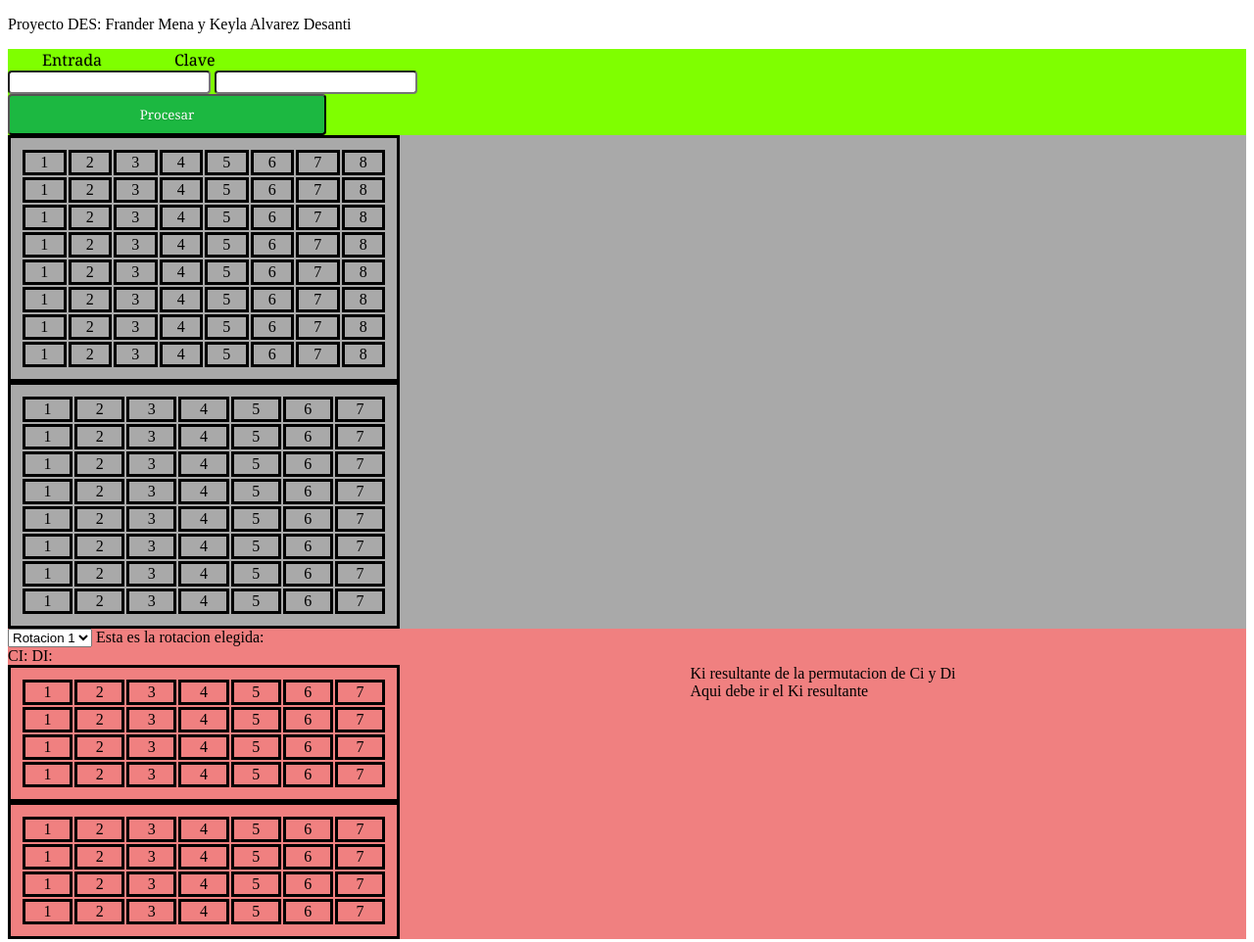
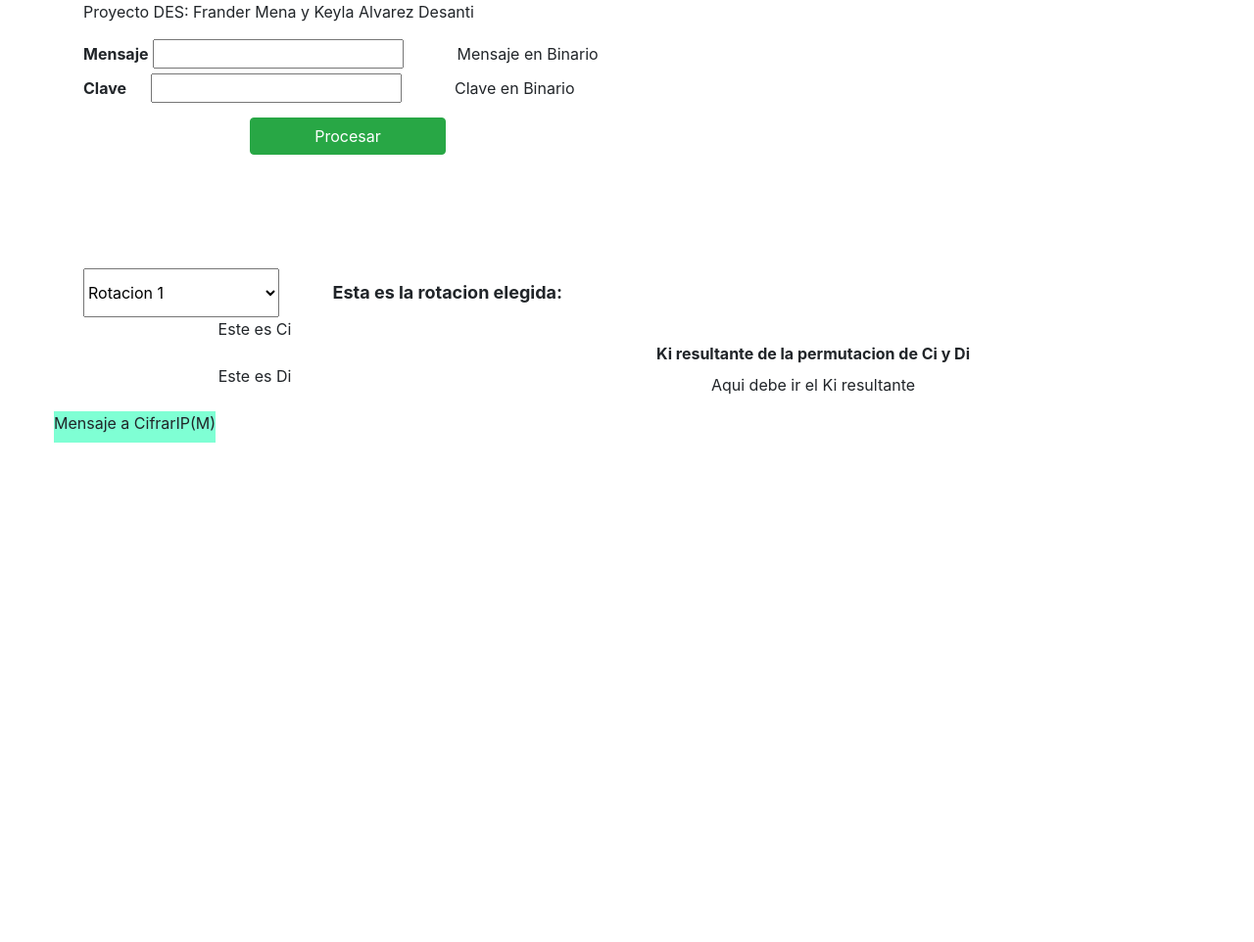
Before and after one commit to JosephMen/DES, a plain HTML site: page index.html in a window 1280 px wide. Shown: the whole page at 98% size. After the commit the page ends 800 px from the top, so only its background shows below. Drawn offline with nearby package versions, Linux system fonts and the light colour scheme.

Commit message:
Commit estilo e indice

```diff
--- a/index.html
+++ b/index.html
@@ -5,285 +5,85 @@
     <meta name="viewport" content="width=device-width, initial-scale=1.0">
     <title>Proyecto DES</title>
     <link rel="stylesheet" type="text/css" href="/style.css" media="screen" />
+    <link rel="stylesheet" href="https://stackpath.bootstrapcdn.com/bootstrap/4.3.1/css/bootstrap.min.css" integrity="sha384-ggOyR0iXCbMQv3Xipma34MD+dH/1fQ784/j6cY/iJTQUOhcWr7x9JvoRxT2MZw1T" crossorigin="anonymous">
+
 </head>
 <body>
+    <div class="container">
         <p>Proyecto DES: Frander Mena y Keyla Alvarez Desanti</p>
-    <div id="entradas">
+        <div id="entradas" class="row">
+            <div class="col-6 ">
                 <form >
-            <label for="Entrada" class = "entrys">Entrada</label>
-            <label for="Clave" class = "entrys">Clave</label><br>
-            <input type="text" id = "entrada" name = "entrada">
-            <input type="text" id = "clave" name = "clave"><br>
-            <input type="button" value="Procesar" id = "procesar">
+                    <label for="Entrada" class = "entrys lbl_entrada" id="mensaje">Mensaje</label>
+                    <input type="text" name="" id="entrada">
+                    <label class = "salida_binaria"> Mensaje en Binario</label>
+                    <br>
+
+                    <label for="Entrada" class = "entrys lbl_entrada">Clave</label>
+                    <input type="text" name="" id="clave">
+                    <label class = "salida_binaria" > Clave en Binario</label> <br>
+                    <div class="text-center" style="margin-top: 10px;">
+                        <input type="button" class = "btn btn-success procesar mx-auto" value="Procesar" id = "procesar">
+                    </div>
+
+
+                    <!-- <label for="" id = "salidaMensaje">Aqui va la salida del mensaje</label>
+                    <label for="" id = "salidaClave"> Aqui va la salida de la clave</label> -->
 
                 </form>
             </div>
 
-    <div class = "grid_pc" id = "pc0" >
-        <table id = "pc0">
-            <tr>
-                <td>1</td>
-                <td>2</td>
-                <td>3</td>
-                <td>4</td>
-                <td>5</td>
-                <td>6</td>
-                <td>7</td>
-                <td>8</td>
-            </tr>
-            <tr>
-                <td>1</td>
-                <td>2</td>
-                <td>3</td>
-                <td>4</td>
-                <td>5</td>
-                <td>6</td>
-                <td>7</td>
-                <td>8</td>
-            </tr>
-            <tr>
-                <td>1</td>
-                <td>2</td>
-                <td>3</td>
-                <td>4</td>
-                <td>5</td>
-                <td>6</td>
-                <td>7</td>
-                <td>8</td>
-            </tr>
-            <tr>
-                <td>1</td>
-                <td>2</td>
-                <td>3</td>
-                <td>4</td>
-                <td>5</td>
-                <td>6</td>
-                <td>7</td>
-                <td>8</td>
-            </tr>
-            <tr>
-                <td>1</td>
-                <td>2</td>
-                <td>3</td>
-                <td>4</td>
-                <td>5</td>
-                <td>6</td>
-                <td>7</td>
-                <td>8</td>
-            </tr>
-            <tr>
-                <td>1</td>
-                <td>2</td>
-                <td>3</td>
-                <td>4</td>
-                <td>5</td>
-                <td>6</td>
-                <td>7</td>
-                <td>8</td>
-            </tr>
-            <tr>
-                <td>1</td>
-                <td>2</td>
-                <td>3</td>
-                <td>4</td>
-                <td>5</td>
-                <td>6</td>
-                <td>7</td>
-                <td>8</td>
-            </tr>
-            <tr>
-                <td>1</td>
-                <td>2</td>
-                <td>3</td>
-                <td>4</td>
-                <td>5</td>
-                <td>6</td>
-                <td>7</td>
-                <td>8</td>
-            </tr>
-        </table>
+        </div>
 
-        <table>
-            <tr>
-                <td>1</td>
-                <td>2</td>
-                <td>3</td>
-                <td>4</td>
-                <td>5</td>
-                <td>6</td>
-                <td>7</td>
-            </tr>
-            <tr>
-                <td>1</td>
-                <td>2</td>
-                <td>3</td>
-                <td>4</td>
-                <td>5</td>
-                <td>6</td>
-                <td>7</td>
-            </tr>
-            <tr>
-                <td>1</td>
-                <td>2</td>
-                <td>3</td>
-                <td>4</td>
-                <td>5</td>
-                <td>6</td>
-                <td>7</td>
-            </tr>
-            <tr>
-                <td>1</td>
-                <td>2</td>
-                <td>3</td>
-                <td>4</td>
-                <td>5</td>
-                <td>6</td>
-                <td>7</td>
-            </tr>
-            <tr>
-                <td>1</td>
-                <td>2</td>
-                <td>3</td>
-                <td>4</td>
-                <td>5</td>
-                <td>6</td>
-                <td>7</td>
-            </tr>
-            <tr>
-                <td>1</td>
-                <td>2</td>
-                <td>3</td>
-                <td>4</td>
-                <td>5</td>
-                <td>6</td>
-                <td>7</td>
-            </tr>
-            <tr>
-                <td>1</td>
-                <td>2</td>
-                <td>3</td>
-                <td>4</td>
-                <td>5</td>
-                <td>6</td>
-                <td>7</td>
-            </tr>
-            <tr>
-                <td>1</td>
-                <td>2</td>
-                <td>3</td>
-                <td>4</td>
-                <td>5</td>
-                <td>6</td>
-                <td>7</td>
-            </tr>
-        </table>
+        <div class = "row" id = "pc_0">
+            <div class="col-6">
+                <table class = "table table-striped " id = "pc0"></table>
+            </div>
+            <div class="col-6" id="pc_1">
+                <table  class = "table table-striped " id = "pc1"></table>
+            </div>
+
         </div>
 
         <div id = "rotacionKI">
-        <select name="rotacion" id="rotacionesDb" onchange="cambioDropBoxRotaciones()">
+            <select class = "select_rotacion" name="rotacion" id="rotacionesDb" onchange="cambioDropBoxRotaciones()">
                 <option value="1" > Rotacion 1</option>
                 <option value="2"> Rotacion 2</option>
                 <option value="3"> Rotacion 3</option>
                 <option value="4"> Rotacion 4</option>
             </select>
-    <label for="" id = "rotacionElegida"> Esta es la rotacion elegida: </label>
+        <label for="" id = "rotacionElegida" style="margin-left: 50px; font-size: large;font-weight: bold;"> Esta es la rotacion elegida: </label>
 
-    <br>
-    <label for="" id = "CI">CI:  </label>
-    <label for="" id = "DI">DI:  </label>
-    <br>
-    <div style="display: grid; grid-template-columns: auto auto;">
-        <div>
-            <table>
-                <tr>
-                    <td>1</td>
-                    <td>2</td>
-                    <td>3</td>
-                    <td>4</td>
-                    <td>5</td>
-                    <td>6</td>
-                    <td>7</td>
-                </tr>
-                <tr>
-                    <td>1</td>
-                    <td>2</td>
-                    <td>3</td>
-                    <td>4</td>
-                    <td>5</td>
-                    <td>6</td>
-                    <td>7</td>
-                </tr>
-                <tr>
-                    <td>1</td>
-                    <td>2</td>
-                    <td>3</td>
-                    <td>4</td>
-                    <td>5</td>
-                    <td>6</td>
-                    <td>7</td>
-                </tr>
-                <tr>
-                    <td>1</td>
-                    <td>2</td>
-                    <td>3</td>
-                    <td>4</td>
-                    <td>5</td>
-                    <td>6</td>
-                    <td>7</td>
-                </tr>
-            </table>
-            <table>
-                <tr>
-                    <td>1</td>
-                    <td>2</td>
-                    <td>3</td>
-                    <td>4</td>
-                    <td>5</td>
-                    <td>6</td>
-                    <td>7</td>
-                </tr>
-                <tr>
-                    <td>1</td>
-                    <td>2</td>
-                    <td>3</td>
-                    <td>4</td>
-                    <td>5</td>
-                    <td>6</td>
-                    <td>7</td>
-                </tr>
-                <tr>
-                    <td>1</td>
-                    <td>2</td>
-                    <td>3</td>
-                    <td>4</td>
-                    <td>5</td>
-                    <td>6</td>
-                    <td>7</td>
-                </tr>
-                <tr>
-                    <td>1</td>
-                    <td>2</td>
-                    <td>3</td>
-                    <td>4</td>
-                    <td>5</td>
-                    <td>6</td>
-                    <td>7</td>
-                </tr>
-            </table>
+
+        <div class = "row text-center"  >
+            <div class = "col-4 mx-auto ">
+
+                <label for=""> Este es Ci</label>
+                <table class = "table table-striped" id = "tablaCi"></table>
+
+                <label for=""> Este es Di</label>
+                <table class = "table table-striped" id = "tablaDi"></table>
 
             </div>
-        <div>
-            <label for="" > Ki resultante de la permutacion de Ci y Di</label>
+
+            <div class="col-8">
+                <label for="" class="label" id = "KiRes"> Ki resultante de la permutacion de Ci y Di</label>
                 <br>
                 <label for="" id = "kiResultante"> Aqui debe ir el Ki resultante</label>
             </div>
+            <div class = "row" style="background-color: aquamarine;">
+                <label for=""> Mensaje a Cifrar</label><br>
+                <label for="">IP(M) </label><br>
+
 
             </div>
+        </div>
+    </div>
+</body>
 
-    </div>
+<script src="./main.js"></script>
+<script src="https://code.jquery.com/jquery-3.3.1.slim.min.js" integrity="sha384-q8i/X+965DzO0rT7abK41JStQIAqVgRVzpbzo5smXKp4YfRvH+8abtTE1Pi6jizo" crossorigin="anonymous"></script>
+<script src="https://cdnjs.cloudflare.com/ajax/libs/popper.js/1.14.7/umd/popper.min.js" integrity="sha384-UO2eT0CpHqdSJQ6hJty5KVphtPhzWj9WO1clHTMGa3JDZwrnQq4sF86dIHNDz0W1" crossorigin="anonymous"></script>
+<script src="https://stackpath.bootstrapcdn.com/bootstrap/4.3.1/js/bootstrap.min.js" integrity="sha384-JjSmVgyd0p3pXB1rRibZUAYoIIy6OrQ6VrjIEaFf/nJGzIxFDsf4x0xIM+B07jRM" crossorigin="anonymous"></script>
 
-
-
-</body>
-<script src="./main.js"></script>
 </html>
--- a/style.css
+++ b/style.css
@@ -1,53 +1,47 @@
-#entradas {
-    background-color: chartreuse;
+
+#clave {
+    margin-left: 20px;
 }
-input[type = button]{
-    background: rgb(28, 184, 65);
-    color: white;
-    border-radius: 4px;
-    text-shadow: 0 1px 1px rgba(0, 0, 0, 0.2);
-    font-family: Georgia, 'Times New Roman', Times, serif;
-    padding: 10px;
-    width: 325px;
+
+.table{
+    border : solid #000
 }
-input[type = text]{
-    color: black;
-    padding: 10x;
-    border-radius: 4px;
-    text-shadow: 0 1px 1px rgba(0, 0, 0, 0.2);
-    font-family: Georgia, 'Times New Roman', Times, serif;
+.salida_binaria {
+    margin-left: 50px;
+}
+
+.lbl_entrada{
+    font-weight: bold;
+}
+
+.procesar {
+    width: 200px;
 
 }
-
-.entrys{
-    color: black;
-    padding: 35px;
-
-    border-radius: 4px;
-    text-shadow: 0 1px 1px rgba(0, 0, 0, 0.2);
-    font-family: Georgia, 'Times New Roman', Times, serif;
-
+.col-6{
+    margin-bottom : 50px;
 }
 
-.grid_pc{
-    background-color: darkgray;
-    align-content: center;
-    width: 100%;
-    /* display: grid; */
-    /* grid-template-columns: auto auto auto; */
-    /* align-content: center; */
-    /* padding: 30px; */
+.select_rotacion {
+    width: 200px;
+    height: 50px;
+}
 
-}
 table{
     padding: 10px;
     width: 400px;
     text-align: center;
-    border: black solid;
 }
 td{
     border: black solid;
 }
+
+#KiRes{
+    margin-top: 25px;
+    font-weight: bold;
+}
+
+/*
 #rotacionKI{
     background-color: lightcoral;
-}
+}  */
```
Lines whose indentation alone changed are shown as unchanged.
